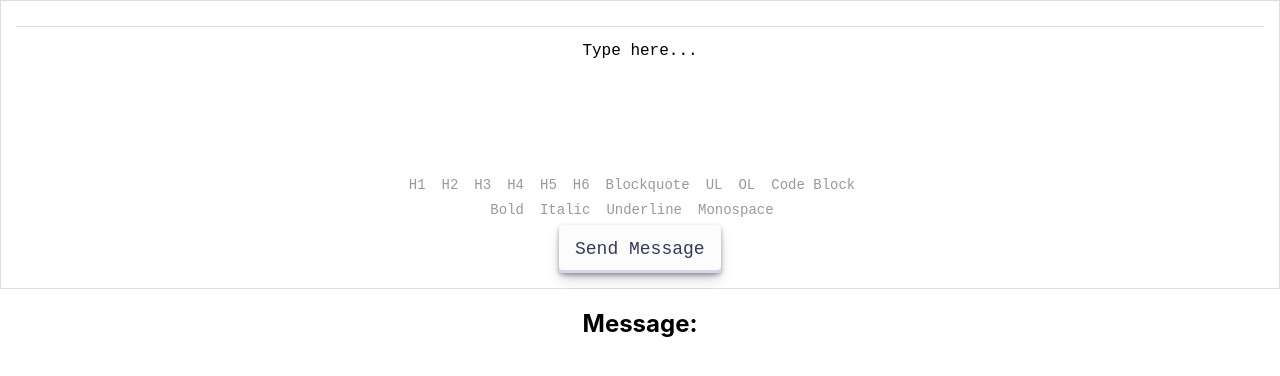
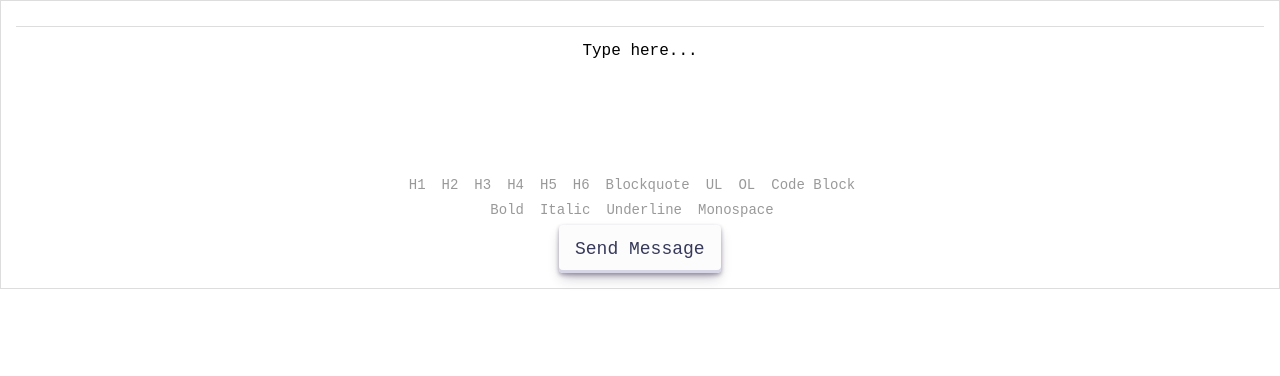
Before and after one commit to gil-son/react-draftjs-autocomplete, a React (Create React App) app in the folder challenge-autocomplete-draftjs/: page / in a window 1280 px wide. Shown: the top 376 px of the page. Built offline with nearby package versions, Linux system fonts and the light colour scheme.

Commit message:
Sending Message illustration

```diff
--- a/challenge-autocomplete-draftjs/src/App.js
+++ b/challenge-autocomplete-draftjs/src/App.js
@@ -4,17 +4,33 @@ import { useState } from 'react';
 
 function App() {
   const [message, setMessage] = useState('');
+  const [isSending, setIsSending] = useState(false);
 
   const handleSendMessage = (messageContent) => {
-    setMessage(messageContent);
+    setIsSending(true);
+    setMessage('');
+
+    if (messageContent.length > 0) {
+      setTimeout(() => {
+        setMessage(messageContent);
+        setIsSending(false);
+      }, 10000);
+    } else {
+      setMessage(messageContent);
+      setIsSending(false);
+    }
   };
 
   return (
     <div className="App">
       <AutoCompleteEditor onSendMessage={handleSendMessage} />
       <div className="message-display">
-        <h2>Message:</h2>
-        <p>{message}</p> {/* Display the message */}
+
+        {isSending && (
+          <div className="sending-message">
+            <span>Sending Message...</span>
+          </div>
+        )}
       </div>
     </div>
   );
```
